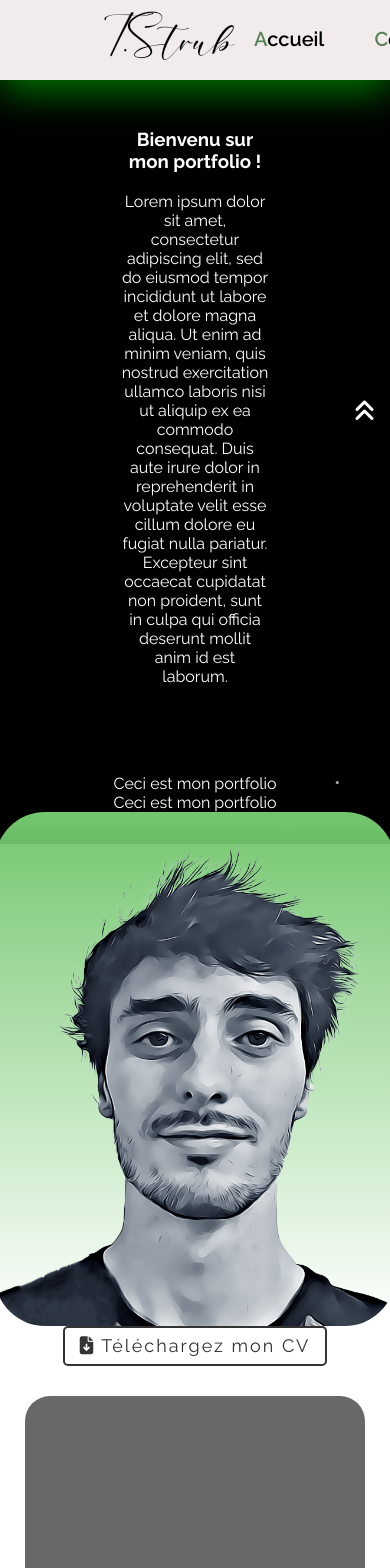
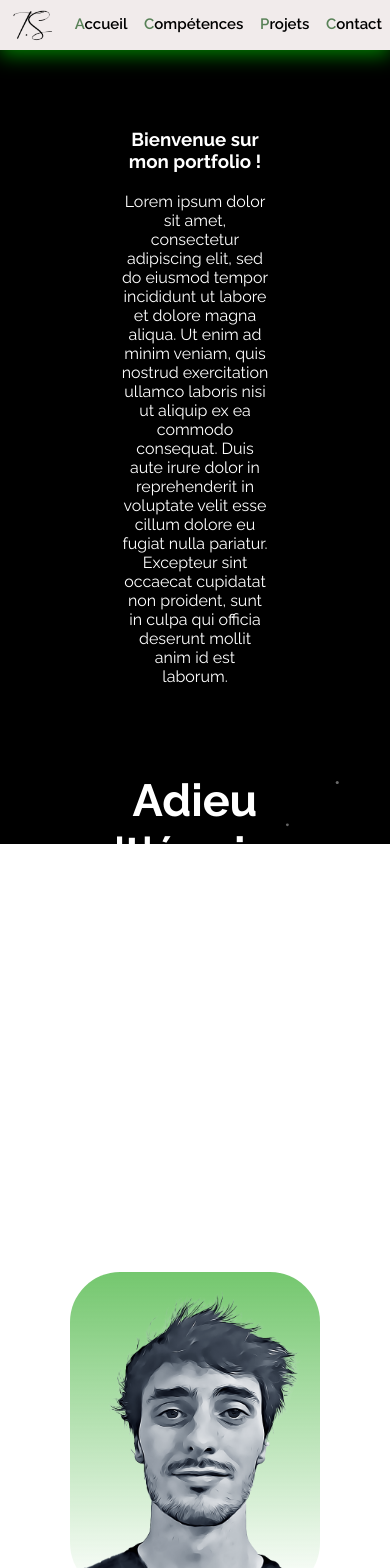
Before and after one commit to Tanguy1213/portfolio-tanguy, a React (Create React App) app: page / in a window 390 px wide. Shown: the top 1568 px of the page. Built offline with nearby package versions, Linux system fonts and the light colour scheme.

Commit message:
a bit of responsive mobile

```diff
--- a/src/Router.jsx
+++ b/src/Router.jsx
@@ -2,7 +2,7 @@ import React from "react";
 import { BrowserRouter, Routes, Route } from "react-router-dom";
 
 //Pages
-import Home from "./pages/Home";
+import Home from "./pages/Home/Home";
 
 const Router = () => {
   return (
--- a/src/components/BtnDownload/BtnDownload.scss
+++ b/src/components/BtnDownload/BtnDownload.scss
@@ -16,6 +16,7 @@
   transition: all 0.35s;
   padding-left: 15px;
   padding-right: 15px;
+  margin-top: 30px;
   span {
     position: relative;
     z-index: 2;
--- a/src/components/Header/Header.jsx
+++ b/src/components/Header/Header.jsx
@@ -8,8 +8,6 @@ function Header() {
   const navigate = useNavigate();
   const location = useLocation();
   const [scrolling, setScrolling] = useState(false);
-
-
 
   const handleHomeClick = () => {
     if (location.pathname === "/") {
@@ -23,7 +21,8 @@ function Header() {
 
   useEffect(() => {
     const handleScroll = () => {
-      if (window.scrollY > 0) { // Vous pouvez ajuster la valeur à partir de laquelle la barre se réduit
+      if (window.scrollY > 0) {
+        // Vous pouvez ajuster la valeur à partir de laquelle la barre se réduit
         setScrolling(true);
       } else {
         setScrolling(false);
@@ -41,13 +40,42 @@ function Header() {
     <header>
       <nav className={scrolling ? "scrolled" : ""}>
         <NavLink to="/" onClick={handleHomeClick}>
-          <h1><img className={scrolling ? "signature2-style" : "signature1-style"} src={scrolling ? signature2 : signature1} alt="signature design tanguy strub"></img></h1>
+          <h1>
+            <img
+              className={scrolling ? "signature2-style" : "signature1-style"}
+              src={scrolling ? signature2 : signature1}
+              alt="signature design tanguy strub"
+            ></img>
+          </h1>
         </NavLink>
         <ul>
-          <li><NavLink to="/" onClick={handleHomeClick}><h2>Accueil</h2></NavLink></li>
-          <li><NavLink><h2>Compétences</h2></NavLink></li>
-          <li><NavLink><h2>Projets</h2></NavLink></li>
-          <li><NavLink><h2>Contact</h2></NavLink></li>
+          <li>
+        <img
+              className={"signature-mobile"}
+              src={signature2}
+              alt="signature design tanguy strub"
+            ></img>
+            </li>
+          <li>
+            <NavLink to="/" onClick={handleHomeClick}>
+              <h2>Accueil</h2>
+            </NavLink>
+          </li>
+          <li>
+            <NavLink>
+              <h2>Compétences</h2>
+            </NavLink>
+          </li>
+          <li>
+            <NavLink>
+              <h2>Projets</h2>
+            </NavLink>
+          </li>
+          <li>
+            <NavLink>
+              <h2>Contact</h2>
+            </NavLink>
+          </li>
         </ul>
       </nav>
     </header>
--- a/src/components/Header/Header.scss
+++ b/src/components/Header/Header.scss
@@ -16,10 +16,13 @@ header {
     height: 50px;
     padding: 0rem 3rem 0rem 3rem;
     box-shadow: 0px 5px 20px #00ff0080;
+    @media screen and (max-width :768px) {
+      padding: 1rem 0.5rem 1rem 0.5rem;
+    }
   }
   nav {
     width: 100%;
-    height: 80px;
+    height: 75px;
     position: absolute;
     z-index: 3;
     background: rgb(241, 235, 235);
@@ -30,6 +33,11 @@ header {
     align-items: center;
     padding: 1rem 6rem 1rem 6rem;
     transition: height 0.3s ease;
+    @media screen and (max-width :768px) {
+      height: 50px;
+      padding: 1rem 0.5rem 1rem 0.5rem;
+      box-shadow: 0px 5px 20px #00ff0080;
+    }
     ul {
       width: fit-content;
       height: fit-content;
@@ -38,22 +46,41 @@ header {
       gap: 50px;
       align-items: center;
       list-style: none;
+      @media screen and (max-width :768px) {
+        justify-content: space-between;
+        width: 100%;
+        gap: 0;
+      }
     }
   }
 }
-.signature-style1{
-  width: 130px;
-  transition: all 0.3 ease;
+.signature1-style{
+  width: 120px;
+  @media screen and (max-width :768px) {
+    display: none;
+  }
 }
 .signature2-style{
   width: 50px;
-  transition: all 0.3 ease;
+  @media screen and (max-width :768px) {
+    display: none;
+  }
+}
+.signature-mobile{
+  display:none;
+  @media screen and (max-width :768px) {
+    display: block;
+    width: 50px;
+  }
 }
 
 h2{
   font-size:20px;
   font-weight:600;
   color: black;
+  @media screen and (max-width :768px) {
+    font-size: 15px;
+  }
   &::first-letter{
     color: $light-green-color;
   }
--- a/src/pages/Home.jsx
+++ /dev/null
@@ -1,102 +0,0 @@
-import React, { useState } from "react";
-import "./Home.scss";
-import Header from "../components/Header/Header";
-import Footer from "../components/Footer/Footer";
-/*import ProfilePicture from "../assets/images/Profile-picture-tanguy.png";*/
-import ProfilePicture2 from "../assets/images/Profile-picture-reel.png";
-import BtnDownload from "../components/BtnDownload/BtnDownload";
-import Particles from "../components/Particles";
-import Loader from "../components/Loader/Loader";
-
-function Home() {
-
-  const [isFlipped, setIsFlipped] = useState(false);
-  const [isAnimating, setIsAnimating] = useState(false);
-
-  const handleProfilePictureClick = () => {
-    if (!isAnimating) {
-      setIsAnimating(true);
-      setIsFlipped(!isFlipped);
-      setTimeout(() => {
-        setIsAnimating(false);
-      }); // Durée de l'animation en millisecondes (ajustez selon vos besoins)
-    }
-  };
-  const profilePictureClasses = `profile-picture-style${isFlipped ? " flipped" : ""}`;
-
-
-  const [isHovered, setIsHovered] = useState(false);
-  const handleMouseEnter = () => {
-    setIsHovered(true);
-  };
-  const handleMouseLeave = () => {
-    setIsHovered(false);
-  };
-  const faGoingUpIcone = isHovered
-    ? "fa-solid fa-angles-up fa-xl fa-bounce"
-    : "fa-solid fa-angles-up fa-xl";
-
-  return (
-    <div>
-      <Loader />
-      <Header />
-      <main id="top-page">
-        <section className="welcome-container">
-          <h3>Bienvenu sur mon portfolio !</h3>
-          <p>
-            Lorem ipsum dolor sit amet, consectetur adipiscing elit, sed do
-            eiusmod tempor incididunt ut labore et dolore magna aliqua. Ut enim
-            ad minim veniam, quis nostrud exercitation ullamco laboris nisi ut
-            aliquip ex ea commodo consequat. Duis aute irure dolor in
-            reprehenderit in voluptate velit esse cillum dolore eu fugiat nulla
-            pariatur. Excepteur sint occaecat cupidatat non proident, sunt in
-            culpa qui officia deserunt mollit anim id est laborum.
-          </p>
-        </section>
-        <section className="intro-container">
-          <div>
-            <p>Ceci est mon portfolio</p>
-          </div>
-          <div>
-            <p>
-              Ceci est mon portfolio
-            </p>
-          </div>
-          <img
-        className={profilePictureClasses}
-        src={ProfilePicture2}
-        alt="tanguy strub developpeur front-end web"
-        onClick={handleProfilePictureClick}
-      ></img>
-          <BtnDownload
-            btnText={"<i class='fas fa-file-arrow-down'></i> Téléchargez mon CV"}
-            fileUrl={
-              "https://drive.google.com/u/0/uc?id=1mB2xGa10rqBOQrGbTUwjKJ_JzBLwbuzf&export=download"
-            }
-          />
-        </section>
-        <section className="content-container">
-          <div className="content1"></div>
-          <div className="content-wrapper1">
-            <div className="content2"></div>
-            <div className="content3"></div>
-            <div className="content4"></div>
-          </div>
-          <div className="content1"></div>
-        </section>
-        <a
-          className="navigationAnchor"
-          href="#top-page"
-          onMouseEnter={handleMouseEnter}
-          onMouseLeave={handleMouseLeave}
-        >
-          <i className={faGoingUpIcone}></i>
-        </a>
-      </main>
-      <Particles />
-      <Footer />
-    </div>
-  );
-}
-
-export default Home;
--- /dev/null
+++ b/src/pages/Home/Home.jsx
@@ -0,0 +1,112 @@
+import React, { useState } from "react";
+import "./Home.scss";
+import Header from "../../components/Header/Header";
+import Footer from "../../components/Footer/Footer";
+import ProfilePicture2 from "../../assets/images/Profile-picture-reel.png";
+import BtnDownload from "../../components/BtnDownload/BtnDownload";
+import Particles from "../../components/Particles";
+import Loader from "../../components/Loader/Loader";
+
+function Home() {
+  const [isFlipped, setIsFlipped] = useState(false);
+  const [isAnimating, setIsAnimating] = useState(false);
+
+  const handleProfilePictureClick = () => {
+    if (!isAnimating) {
+      setIsAnimating(true);
+      setIsFlipped(!isFlipped);
+      setTimeout(() => {
+        setIsAnimating(false);
+      }); // Durée de l'animation en millisecondes (ajustez selon vos besoins)
+    }
+  };
+  const profilePictureClasses = `profile-picture-style${
+    isFlipped ? " flipped" : ""
+  }`;
+
+  const [isHovered, setIsHovered] = useState(false);
+  const handleMouseEnter = () => {
+    setIsHovered(true);
+  };
+  const handleMouseLeave = () => {
+    setIsHovered(false);
+  };
+  const faGoingUpIcone = isHovered
+    ? "fa-solid fa-angles-up fa-xl fa-bounce"
+    : "fa-solid fa-angles-up fa-xl";
+
+  return (
+    <div>
+      <Loader />
+      <Header />
+      <main id="top-page">
+        <section className="welcome-container">
+          <h3>Bienvenue sur mon portfolio !</h3>
+          <p>
+            Lorem ipsum dolor sit amet, consectetur adipiscing elit, sed do
+            eiusmod tempor incididunt ut labore et dolore magna aliqua. Ut enim
+            ad minim veniam, quis nostrud exercitation ullamco laboris nisi ut
+            aliquip ex ea commodo consequat. Duis aute irure dolor in
+            reprehenderit in voluptate velit esse cillum dolore eu fugiat nulla
+            pariatur. Excepteur sint occaecat cupidatat non proident, sunt in
+            culpa qui officia deserunt mollit anim id est laborum.
+          </p>
+        </section>
+        <div className="layout">
+          <section className="intro-container">
+            <div className="profile-section">
+              <div className="profile-section-text">
+                <h3>Adieu c't'équipe</h3>
+                <p>
+                Lorem ipsum dolor sit amet, consectetur adipiscing elit, sed do
+                eiusmod tempor incididunt ut labore et dolore magna aliqua. Ut
+                enim ad minim veniam, quis nostrud exercitation ullamco laboris
+                nisi ut aliquip ex ea commodo consequat. Duis aute irure dolor
+                in reprehenderit in voluptate velit esse cillum dolore eu fugiat
+                nulla pariatur. Excepteur sint occaecat cupidatat non proident,
+                sunt in culpa qui officia deserunt mollit anim id est laborum.
+                </p>
+              </div>
+
+              <img
+                className={profilePictureClasses}
+                src={ProfilePicture2}
+                alt="tanguy strub developpeur front-end web"
+                onClick={handleProfilePictureClick}
+              ></img>
+            </div>
+            <BtnDownload
+              btnText={
+                "<i class='fas fa-file-arrow-down'></i> Téléchargez mon CV"
+              }
+              fileUrl={
+                "https://drive.google.com/u/0/uc?id=1mB2xGa10rqBOQrGbTUwjKJ_JzBLwbuzf&export=download"
+              }
+            />
+          </section>
+          <section className="content-container">
+            <div className="content1"></div>
+            <div className="content-wrapper1">
+              <div className="content2"></div>
+              <div className="content3"></div>
+              <div className="content4"></div>
+            </div>
+            <div className="content1"></div>
+          </section>
+        </div>
+        <a
+          className="navigationAnchor"
+          href="#top-page"
+          onMouseEnter={handleMouseEnter}
+          onMouseLeave={handleMouseLeave}
+        >
+          <i className={faGoingUpIcone}></i>
+        </a>
+      </main>
+      <Particles />
+      <Footer />
+    </div>
+  );
+}
+
+export default Home;
--- a/src/pages/Home.scss
+++ b/src/pages/Home/Home.scss
@@ -1,5 +1,5 @@
-@import "../mixins.scss";
-@import "../variables.scss";
+@import "../../mixins.scss";
+@import "../../variables.scss";
 
 main {
   padding-top: $header-size;
@@ -13,22 +13,43 @@ main {
     &:hover {
       text-decoration: underline;
     }
+
   }
 }
+.layout{
+  max-width: 1350px;
+  margin: auto;
+  padding: 0px 50px 0px 50px;
+}
 .intro-container {
-  width: 100%;
   display: flex;
   flex-direction: column;
   align-items: center;
   padding-top: 40px;
   position: relative;
   margin-bottom: 30px;
+  .profile-section-text{
+    width: 60%;
+  }
+  h3{
+    color: white;
+    font-size: 45px;
+  }
   p {
     color: white;
+    font-size: larger;
+  }
+  .profile-section{
+    width: 100%;
+    display: flex;
+    justify-content: space-between;
+    align-items: center;
   }
 }
 .profile-picture-style {
-  width: 400px;
+  margin-left: 30px;
+  width: 300px;
+  min-width: 150px;
   border-radius: 50px;
   transition: transform 1.2s; /* Animation de 1 seconde pour la transformation */
   background: linear-gradient(rgb(116, 199, 110), rgba(255, 255, 255, 0));
@@ -59,8 +80,7 @@ main {
 
 .content-container {
   height: fit-content;
-  max-width: 1350px;
-  padding: 0px 25px 0px 25px;
+
   display: flex;
   align-items: center;
   flex-direction: column;
@@ -98,3 +118,35 @@ header,
 footer{
   @include fade-in(3s);
 }
+
+@media screen and (max-width : 760px){
+  .layout{
+    padding: 0px 25px 0px 25px;
+  }
+  .intro-container {
+    .profile-section-text{
+      width: 80%;
+    }
+    h3{
+      font-size: 45px;
+      text-align: center;
+    }
+    p {
+      margin-top: 20px;
+      text-align: center;
+    }
+    .profile-section{
+      flex-direction: column;
+    }
+  }
+  .profile-picture-style {
+    margin-top: 20px;
+    margin-left: 0px;
+    width: 250px;
+    cursor: pointer;
+  }
+  main{
+  .navigationAnchor{
+    display: none;
+  }}
+}
```
Also changed, not shown: src/components/Footer/Footer.scss (+8 -3 lines).
